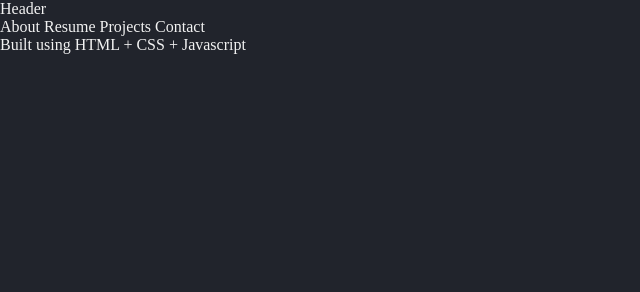
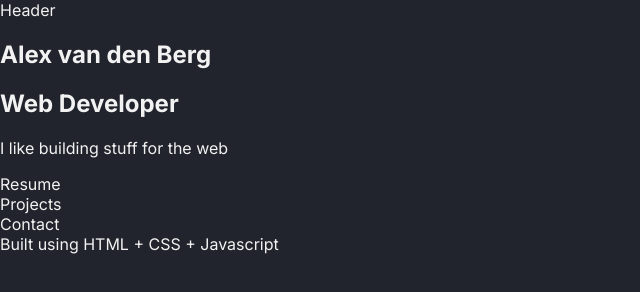
Before and after one commit to Ap3xY/portfolio, a plain HTML site: page index.html in a window 1280 px wide. Shown: the whole page, without its empty margins (0-640 px from the left). Drawn offline with Linux system fonts and the light colour scheme.

Commit message:
feat: add inter font

```diff
--- a/index.html
+++ b/index.html
@@ -3,25 +3,30 @@
   <head>
     <meta charset="UTF-8" />
     <meta name="viewport" content="width=device-width, initial-scale=1.0" />
-    <link rel="stylesheet" href="styles.css">
+    <link rel="stylesheet" href="styles.css" />
+    <style>
+      @import url("https://fonts.googleapis.com/css2?family=Inter:ital,opsz,wght@0,14..32,100..900;1,14..32,100..900&display=swap");
+    </style>
+
     <title>Alex's Portfolio</title>
   </head>
   <body>
-
     <header>Header</header>
 
     <main>
+      <section>
+        <h1>Alex van den Berg</h1>
+        <h2>Web Developer</h2>
+        <p>I like building stuff for the web</p>
+      </section>
 
-    <sections>About</sections>
+      <section>Resume</section>
 
-    <sections>Resume</sections>
+      <section>Projects</section>
 
-    <sections>Projects</sections>
-
-    <sections>Contact</sections>
-
+      <section>Contact</section>
     </main>
 
-    <footer>Built using HTML + CSS + Javascript</sections>
+    <footer>Built using HTML + CSS + Javascript</footer>
   </body>
 </html>
--- a/styles.css
+++ b/styles.css
@@ -3,6 +3,8 @@ body {
   padding: 0px;
   background-color: hsl(220, 15%, 15%);
   color: hsl(0, 0%, 95%);
+  font-family: "Inter", sans-serif;
+  font-optical-sizing: auto;
 }
 
 /* secondary text color hsl(0, 0%, 70%) Muted Gray*/
```
